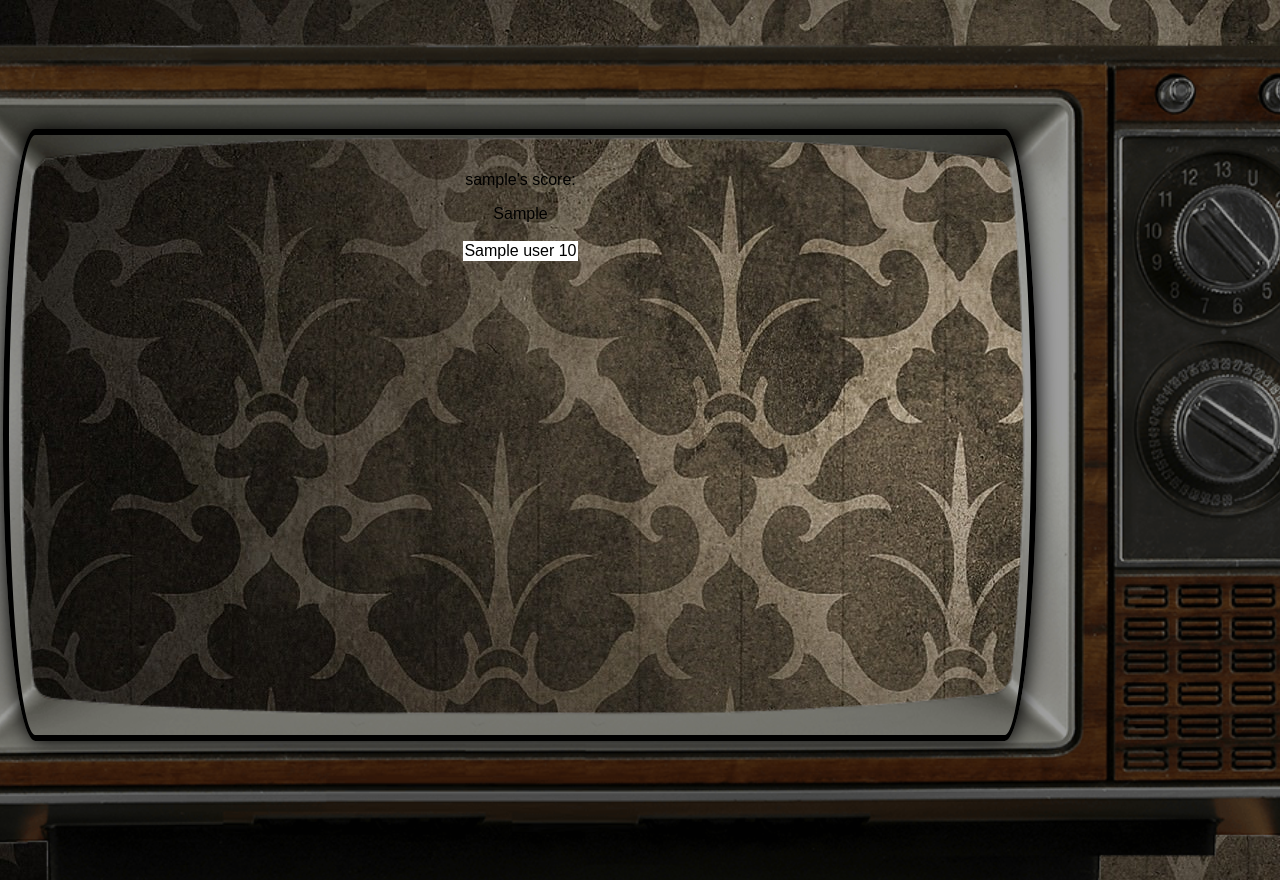
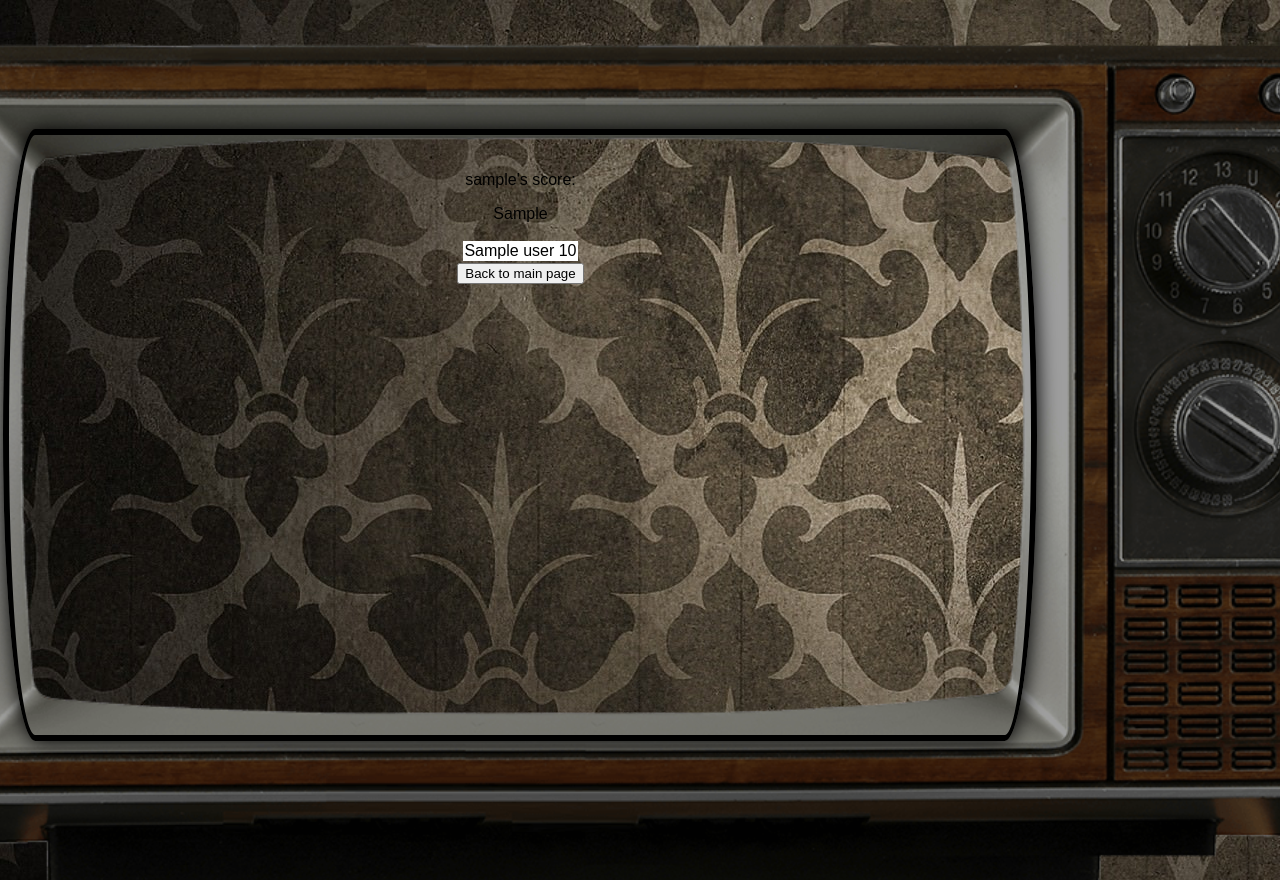
Before and after one commit to balintsimon/doom-noclip, a Flask app: template templates/user-death.html in a window 1280 px wide; the page is wider, and only the part inside the window is pictured. Run offline with Flask 2, Linux system fonts and the light colour scheme; the template is opened without the code that fills it: most values are stand-ins (such as "Sample title", 1, 10 or a date in 2020); some libraries are stand-ins or nearby versions.

Commit message:
add back to main page

```diff
--- a/static/teszt.js
+++ b/static/teszt.js
@@ -424,7 +424,7 @@
         element.style.userSelect = 'none';
     }
     SwitchDamageTypeOnWeaponSwitch(gun);
-    document.getElementById('gun').setAttribute('data-hp', 100);
+    document.getElementById('gun').setAttribute('data-hp', 1);
     damagePlayer(0);
     displayEnemies();
 
--- a/templates/high_scores.html
+++ b/templates/high_scores.html
@@ -16,6 +16,9 @@
                     </tr>
                 {% endfor %}
             </table>
+        <form action="{{ url_for('index') }}">
+            <button type="submit" id="back-to-main" class="btn btn-light btn-lg" >Back to main page</button>
+        </form>
         </div>
     </div>
 </body>
--- a/templates/user-death.html
+++ b/templates/user-death.html
@@ -18,6 +18,9 @@
                     </tr>
                 {% endfor %}
             </table>
+            <form action="{{ url_for('index') }}">
+                <button type="submit" id="back-to-main" class="btn btn-light btn-lg" >Back to main page</button>
+            </form>
         </div>
     </div>
 </body>
```
